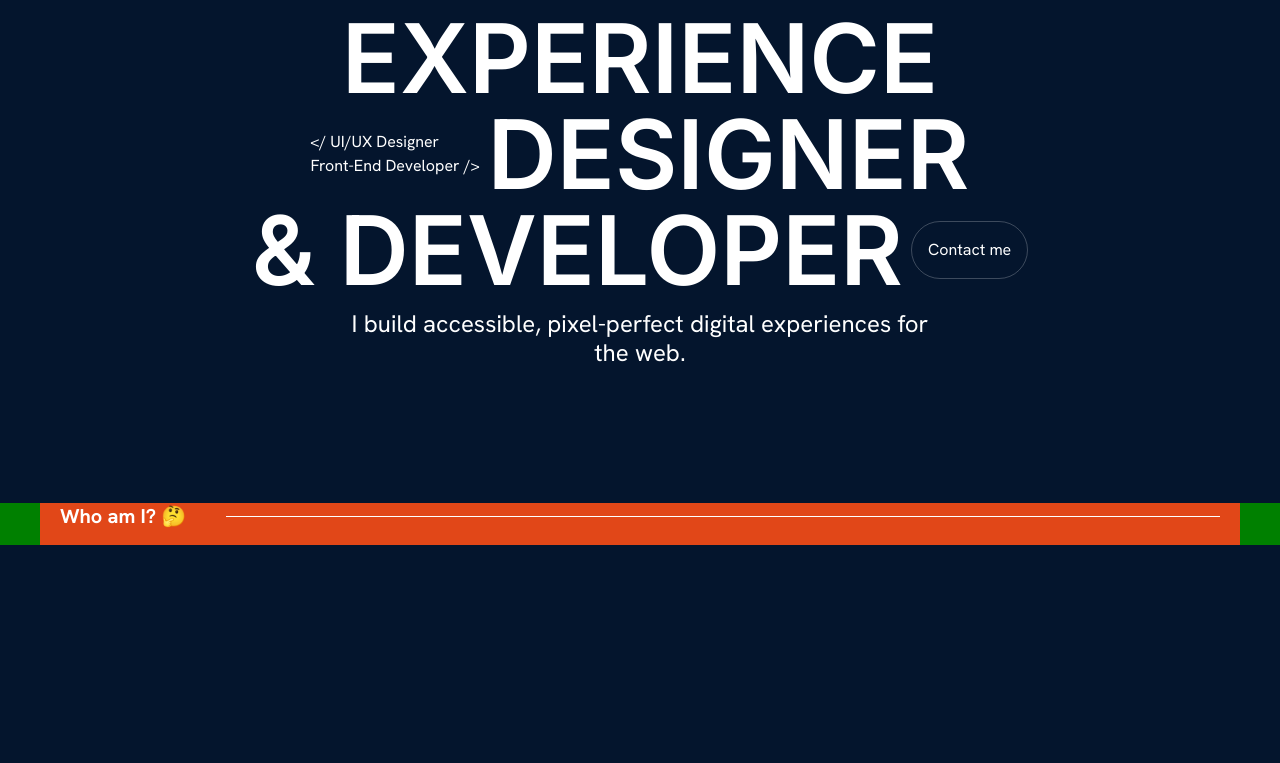
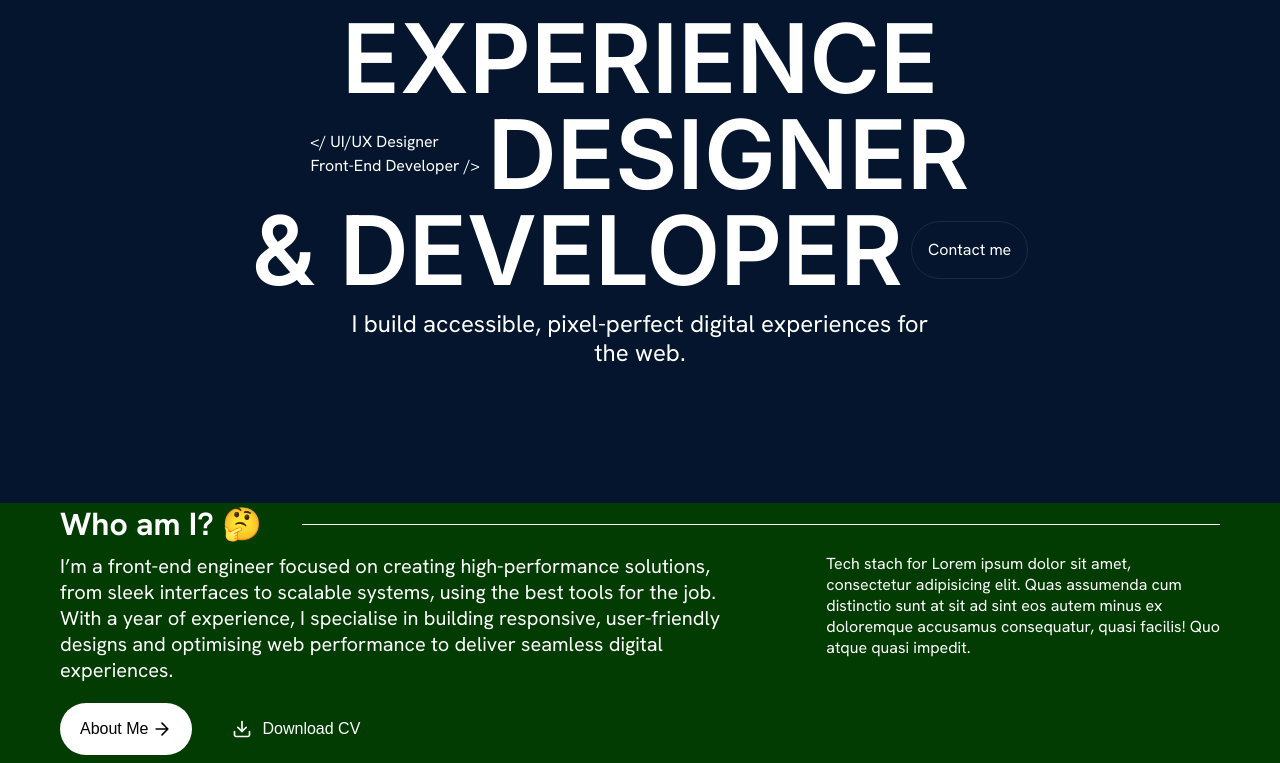
Before and after one commit to Acollins65/Collins_Dev_Portfolio, a React (Vite) app: page / in a window 1280 px wide. Shown: the part 217-980 px from the top of the page. Before the commit the page ends 800 px from the top, so only its background shows below. Built offline with nearby package versions, Linux system fonts and the light colour scheme.

Commit message:
About Us Section update -Buttons

```diff
--- a/src/App.css
+++ b/src/App.css
@@ -4,5 +4,5 @@
   width: 100%;
   overflow: visible;
   color: white;
-  background-color: pink;
+  /* background-color: pink; */
 }
--- a/src/App.jsx
+++ b/src/App.jsx
@@ -14,6 +14,7 @@ function App() {
           <Route path="/" element={<Home />} />
           <Route path="/about" element={<AboutMe />} />
           <Route path="/projects" element={<Projects />} />
+          {/* <Route path="*" element={<Navigate to="/" />} /> */}
         </Routes>
       </BrowserRouter>
     </div>
--- /dev/null
+++ b/src/Components/ButtonPlain.jsx
@@ -0,0 +1,75 @@
+import React from "react";
+
+export const ButtonPlain = ({ children, onClick }) => {
+  const buttonStyle = {
+    background: "none",
+    border: "none",
+    color: "white",
+    padding: "12px 20px",
+    fontSize: "1rem",
+    fontWeight: "500",
+    cursor: "pointer",
+    display: "flex",
+    alignItems: "center",
+    gap: "10px",
+    transition: "all 0.3s ease",
+  };
+
+  const iconStyle = {
+    transition: "transform 0.3s ease",
+  };
+
+  const handleHover = (e) => {
+    e.currentTarget.style.transform = "scale(1.05)";
+    e.currentTarget.querySelector(".download-icon").style.transform =
+      "translateY(3px)";
+  };
+
+  const handleMouseLeave = (e) => {
+    e.currentTarget.style.transform = "scale(1)";
+    e.currentTarget.querySelector(".download-icon").style.transform =
+      "translateY(0)";
+  };
+
+  return (
+    <button
+      style={buttonStyle}
+      onClick={onClick}
+      onMouseEnter={handleHover}
+      onMouseLeave={handleMouseLeave}
+    >
+      <svg
+        className="download-icon"
+        style={iconStyle}
+        width="20"
+        height="20"
+        viewBox="0 0 24 24"
+        fill="none"
+        xmlns="http://www.w3.org/2000/svg"
+      >
+        <path
+          d="M21 15V19C21 19.5304 20.7893 20.0391 20.4142 20.4142C20.0391 20.7893 19.5304 21 19 21H5C4.46957 21 3.96086 20.7893 3.58579 20.4142C3.21071 20.0391 3 19.5304 3 19V15"
+          stroke="currentColor"
+          strokeWidth="2"
+          strokeLinecap="round"
+          strokeLinejoin="round"
+        />
+        <path
+          d="M7 10L12 15L17 10"
+          stroke="currentColor"
+          strokeWidth="2"
+          strokeLinecap="round"
+          strokeLinejoin="round"
+        />
+        <path
+          d="M12 15V3"
+          stroke="currentColor"
+          strokeWidth="2"
+          strokeLinecap="round"
+          strokeLinejoin="round"
+        />
+      </svg>
+      {children}
+    </button>
+  );
+};
--- /dev/null
+++ b/src/Components/ButtonWhite.jsx
@@ -0,0 +1,60 @@
+import React from "react";
+
+export const ButtonWhite = ({ children, onClick }) => {
+  const buttonStyle = {
+    backgroundColor: "white",
+    color: "black",
+    border: "none",
+    borderRadius: "50px",
+    padding: "16px 20px",
+    fontSize: "1rem",
+    fontWeight: "500",
+    cursor: "pointer",
+    display: "flex",
+    alignItems: "center",
+    gap: "4px",
+    transition: "all 0.3s ease",
+  };
+
+  const arrowStyle = {
+    transition: "transform 0.3s ease",
+    width: "20px",
+    height: "20px",
+  };
+
+  const handleHover = (e) => {
+    e.currentTarget.style.transform = "scale(1.05)";
+    e.currentTarget.querySelector(".arrow").style.transform = "translateX(5px)";
+  };
+
+  const handleMouseLeave = (e) => {
+    e.currentTarget.style.transform = "scale(1)";
+    e.currentTarget.querySelector(".arrow").style.transform = "translateX(0)";
+  };
+
+  return (
+    <button
+      style={buttonStyle}
+      onClick={onClick}
+      onMouseEnter={handleHover}
+      onMouseLeave={handleMouseLeave}
+    >
+      {children}
+      <svg
+        className="arrow"
+        style={arrowStyle}
+        viewBox="0 0 24 24"
+        fill="none"
+        xmlns="http://www.w3.org/2000/svg"
+      >
+        <path
+          d="M5 12H19M19 12L12 5M19 12L12 19"
+          stroke="black"
+          strokeWidth="2"
+          strokeLinecap="round"
+          strokeLinejoin="round"
+        />
+      </svg>
+    </button>
+  );
+};
--- a/src/Sections/About Section/About.jsx
+++ b/src/Sections/About Section/About.jsx
@@ -1,5 +1,8 @@
 import React from "react";
 import styles from "./About.module.css";
+import { ButtonWhite } from "../../Components/ButtonWhite";
+import { ButtonPlain } from "../../Components/ButtonPlain";
+
 import { getImageUrl } from "../../utils";
 
 export const About = () => {
@@ -14,7 +17,39 @@ export const About = () => {
             <div className={styles.line}></div>
           </div>
         </div>
-        <div className={styles.contentDetails}></div>
+        <div className={styles.contentDetails}>
+          <div className={styles.writing}>
+            <p>
+              I’m a front-end engineer focused on creating high-performance
+              solutions, from sleek interfaces to scalable systems, using the
+              best tools for the job. With a year of experience, I specialise in
+              building responsive, user-friendly designs and optimising web
+              performance to deliver seamless digital experiences.
+            </p>
+            <div className={styles.buttons}>
+              <ButtonWhite onClick={() => navigate("/about")}>
+                About Me
+              </ButtonWhite>
+              <ButtonPlain onClick={() => window.open("/path-to-cv.pdf")}>
+                Download CV
+              </ButtonPlain>
+            </div>
+          </div>
+          <div className={styles.techStack}>
+            Tech stach for Lorem ipsum dolor sit amet, consectetur adipisicing
+            elit. Quas assumenda cum distinctio sunt at sit ad sint eos autem
+            minus ex doloremque accusamus consequatur, quasi facilis! Quo atque
+            quasi impedit.
+          </div>
+          <div className={styles.buttonSm}>
+            <ButtonWhite onClick={() => navigate("/about")}>
+              About Me
+            </ButtonWhite>
+            <ButtonPlain onClick={() => window.open("/path-to-cv.pdf")}>
+              Download CV
+            </ButtonPlain>
+          </div>
+        </div>
         <div className={styles.bottom}></div>
       </div>
     </section>
--- a/src/Sections/About Section/About.module.css
+++ b/src/Sections/About Section/About.module.css
@@ -9,8 +9,8 @@
   padding: 0;
   margin: 0;
   overflow: hidden;
-  /* background-color: var(--color-background); */
-  background-color: green;
+
+  background-color: rgb(3, 60, 3);
 }
 
 .content {
@@ -21,7 +21,7 @@
   display: flex;
   flex-direction: column;
   gap: 8px;
-  background-color: rgb(225, 71, 24);
+  /* background-color: rgb(225, 71, 24); */
 }
 
 .header {
@@ -48,10 +48,45 @@
   background-color: white;
 }
 
+.contentDetails {
+  display: flex;
+  flex-grow: 1;
+  gap: 80px;
+}
+.writing {
+  display: flex;
+  flex-direction: column;
+  gap: 20px;
+  justify-content: space-between;
+}
+.writing p {
+  font-size: var(--font-size-body);
+}
+.buttons {
+  display: flex;
+  gap: 20px;
+}
+.buttonSm {
+  display: none;
+}
+
 @media screen and (max-width: 1000px) {
 }
 
 @media screen and (max-width: 768px) {
+  .contentDetails {
+    display: flex;
+    flex-direction: column;
+    gap: 40px;
+  }
+
+  .buttons {
+    display: none;
+  }
+  .buttonSm {
+    display: flex;
+    gap: 10px;
+  }
 }
 
 @media screen and (max-width: 500px) {
--- a/src/Sections/Navbar/Navbar.module.css
+++ b/src/Sections/Navbar/Navbar.module.css
@@ -48,11 +48,9 @@
   gap: var(--nav-gap-lg);
   align-items: center;
   justify-content: center;
-  padding: 0;
-  margin: 0;
   border: var(--border-style);
   border-radius: var(--border-radius);
-  padding: 16px;
+  padding: 16px 20px;
 }
 
 .socialIcons {
@@ -66,9 +64,25 @@
 
 .menuItems a {
   color: var(--color-text-primary);
-  font-size: 1rem;
+  font-size: var(--font-size-body);
   font-weight: 400;
   line-height: 1rem;
+}
+
+@media screen and (max-width: 1000px) {
+  .logo {
+    font-size: 1.25rem;
+  }
+  .menuItems a {
+    font-size: 1rem;
+  }
+  .socialIcons img {
+    width: 28px;
+  }
+
+  .socialIcons {
+    gap: var(--nav-gap-md);
+  }
 }
 
 @media screen and (max-width: 768px) {
--- a/src/vars.css
+++ b/src/vars.css
@@ -3,7 +3,7 @@
   --color-text-primary: #feffe3;
   --color-text-secondary: #989d95;
   --color-background: #04152d;
-  --color-text-border: rgba(255, 255, 255, 0.227);
+  --color-text-border: rgba(255, 255, 255, 0.089);
 
   /* Fonts weight */
   --font-weight-light: 300;
@@ -15,17 +15,18 @@
   --font-weight-semibold: 600;
 
   /* Fonts size */
-  --font-logo: 1.75rem;
+  --font-logo: 1.5rem;
   --font-logo-sm: 0.875rem;
   --font-size-h1: 6rem;
   --font-size-h2: 1.5rem;
   --font-size-h3: 1rem;
-  --font-size-h4: 1.25rem;
+  --font-size-h4: 2rem;
   --font-size-h3-sm: 1.25rem;
-  --font-size-body: 1rem;
+  --font-size-body: 1.25rem;
   --font-size-body-sm: 0.875rem;
 
   --nav-gap-lg: 1.25rem;
+  --nav-gap-md: 1rem;
   --nav-gap-sm: 0.5rem;
 
   --border-radius: 4rem;
```
